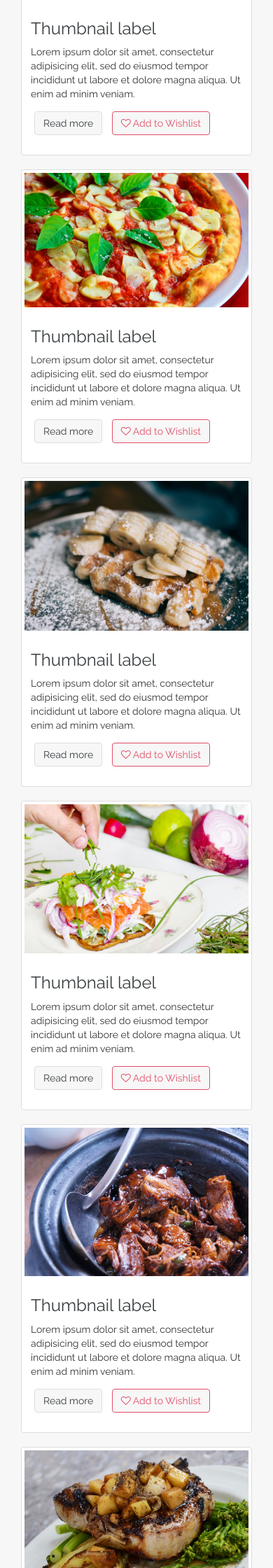
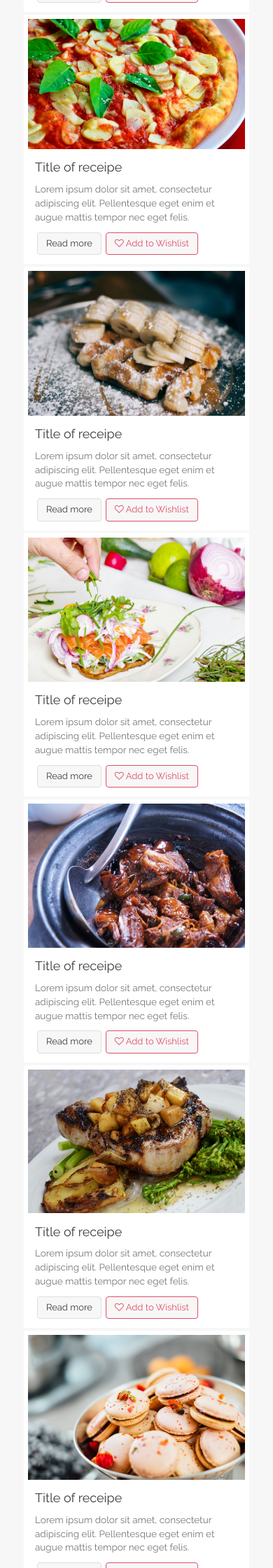
Before and after one commit to mikepenzin/yummy.li, a PHP site: page / in a window 390 px wide. Shown: the part 2287-4527 px from the top of the page at 70% size. Run offline with PHP 8.4, Linux system fonts and the light colour scheme.

Commit message:
Add files via upload

```diff
--- a/css/style.css
+++ b/css/style.css
@@ -177,7 +177,7 @@ body {
 	padding-top: 15px;
 }
 
-h4{
+.jumbotron h4{
 	padding-bottom: 40px;
 }
 
@@ -200,8 +200,9 @@ h4{
 .btn-def {
 	background: #F7F7F7;
 	border: 1px solid #DEDEDE;
+	font-size: 1.3rem;
 	color: #393e41;
-	margin: 5px;
+	margin: 1%;
 }
 
 .btn-def:hover {
@@ -268,8 +269,9 @@ h4{
 .btn-wishlist {
 	background: #F7F7F7;
 	border: 1px solid #e04f67;
+	font-size: 1.3rem;
 	color: #e04f67;
-	margin: 5px;
+	margin: 1%;
 }
 
 .btn-wishlist:hover {
@@ -288,7 +290,7 @@ a.link-heart {
 	font-family: 'Pacifico';
 	color: #393e41;
 	font-size: 4.8rem;
-	padding-bottom: 2px;
+	padding-bottom: 40px;
 	text-align: center;
 }
 
@@ -315,6 +317,7 @@ a.link-heart {
 	color: #f6f7eb;
 	text-align: center;
 	border-bottom: none;
+	padding-bottom: 5%;
 }
 
 .modal-footer {
@@ -368,3 +371,43 @@ a.link-heart {
 	max-width: 100%;
 	margin: 0 auto;
 }
+
+/*start*/
+
+.equal-height-thumbnail {
+  padding: .5vw;
+  font-size: 0;
+  display: -ms-flexbox;
+  -ms-flex-wrap: wrap;
+  -ms-flex-direction: column;
+  -webkit-flex-flow: row wrap;
+  flex-flow: row wrap;
+  display: -webkit-box;
+  display: flex;
+}
+
+.equal-height-thumbnail li {
+  -webkit-box-flex: auto;
+  -ms-flex: auto;
+  flex: auto;
+  width: 300px;
+  margin: .5vw ;
+  background: #FFF;
+  box-shadow: 0 0 1px 1px rgba(0,0,0,0.1)
+  padding:0 0.5%;
+}
+
+.equal-height-thumbnail figure {
+  padding: 2%;
+}
+
+.equal-height-thumbnail figure img {
+  width: 100%;
+  height: auto;
+}
+
+.caption {
+	padding-left: 5%;
+	padding-right: 5%;
+}
+/*end*/
--- a/home.html
+++ b/home.html
@@ -101,6 +101,7 @@
   <div class="modal-dialog">
 
     <!-- Modal content-->
+
     <div class="modal-content">
       <div class="modal-header">
         <button type="button" class="close" data-dismiss="modal">&times;</button>
@@ -167,176 +168,197 @@
 <div class="container">
   <div class="row">
 
-  <!-- Receipe #1 -->
-    <div class="col-md-4 col-sm-6">
-    <div class="thumbnail">
-      <img src="img\food-photo\1.jpg">
-      <div class="caption">
-        <h3><a href="#" class="link">Thumbnail label</a></h3>
-        <p>Lorem ipsum dolor sit amet, consectetur adipisicing elit, sed do eiusmod
-        tempor incididunt ut labore et dolore magna aliqua. Ut enim ad minim veniam.</p>
-        <p><a href="#" class="btn btn-default btn-def" role="button">Read more</a>
-        <a href="#" class="btn btn-default btn-wishlist" role="button">
-        	<i class="fa fa-heart-o" aria-hidden="true"></i></span> Add to Wishlist
-        </a></p>
-      </div>
-      </div>
+  <div class="col-lg-12 col-md-12">
+    <div class="row">
+    <ul class="equal-height-thumbnail">
+
+        <!-- Receipe #1 -->
+        <li>
+            <figure>
+              <img src="img\food-photo\1.jpg" alt="Equal height of thumbnail">
+            </figure>
+            <div class="caption">
+              <a href="#" class="link"><h4>Title of receipe - Lorem ipsum dolor sit amet</h4></a>
+            <h4><small class="text-muted">
+              Lorem ipsum dolor sit amet, consectetur adipiscing elit. Pellentesque eget enim et augue mattis tempor nec eget felis.
+              </small>
+            </h4>
+              <p>
+                <a href="#" class="btn btn-default btn-def" role="button">Read more</a>
+                <a href="#" class="btn btn-default btn-wishlist" role="button">
+                  <i class="fa fa-heart-o" aria-hidden="true"></i></span> Add to Wishlist
+                </a>
+              </p>
+          </div>
+        </li>
+
+        <!-- Receipe #2 -->
+        <li>
+            <figure>
+              <img src="img\food-photo\2.jpg" alt="Equal height of thumbnail">
+            </figure>
+            <div class="caption">
+              <a href="#" class="link"><h4>Title of receipe</h4></a>
+            <h4><small class="text-muted">
+              Lorem ipsum dolor sit amet, consectetur adipiscing elit. Pellentesque eget enim et augue mattis tempor nec eget felis.
+              </small>
+            </h4>
+              <p>
+                <a href="#" class="btn btn-default btn-def" role="button">Read more</a>
+              <a href="#" class="btn btn-default btn-wishlist" role="button">
+                  <i class="fa fa-heart-o" aria-hidden="true"></i></span> Add to Wishlist
+              </a>
+          </p>
+          </div>
+        </li>
+
+        <!-- Receipe #3 -->
+        <li>
+            <figure>
+              <img src="img\food-photo\3.jpg" alt="Equal height of thumbnail">
+            </figure>
+            <div class="caption">
+              <a href="#" class="link"><h4>Title of receipe</h4></a>
+            <h4><small class="text-muted">
+              Lorem ipsum dolor sit amet, consectetur adipiscing elit. Pellentesque eget enim et augue mattis tempor nec eget felis.
+              </small>
+            </h4>
+              <p>
+                <a href="#" class="btn btn-default btn-def" role="button">Read more</a>
+              <a href="#" class="btn btn-default btn-wishlist" role="button">
+                  <i class="fa fa-heart-o" aria-hidden="true"></i></span> Add to Wishlist
+              </a>
+          </p>
+          </div>
+        </li>
+
+        <!-- Receipe #4 -->
+        <li>
+            <figure>
+              <img src="img\food-photo\4.jpg" alt="Equal height of thumbnail">
+            </figure>
+            <div class="caption">
+              <a href="#" class="link"><h4>Title of receipe</h4></a>
+            <h4><small class="text-muted">
+              Lorem ipsum dolor sit amet, consectetur adipiscing elit. Pellentesque eget enim et augue mattis tempor nec eget felis.
+              </small>
+            </h4>
+              <p>
+                <a href="#" class="btn btn-default btn-def" role="button">Read more</a>
+              <a href="#" class="btn btn-default btn-wishlist" role="button">
+                  <i class="fa fa-heart-o" aria-hidden="true"></i></span> Add to Wishlist
+              </a>
+          </p>
+          </div>
+        </li>
+
+        <!-- Receipe #5 -->
+        <li>
+            <figure>
+              <img src="img\food-photo\5.jpg" alt="Equal height of thumbnail">
+            </figure>
+            <div class="caption">
+              <a href="#" class="link"><h4>Title of receipe</h4></a>
+            <h4><small class="text-muted">
+              Lorem ipsum dolor sit amet, consectetur adipiscing elit. Pellentesque eget enim et augue mattis tempor nec eget felis.
+              </small>
+            </h4>
+              <p>
+                <a href="#" class="btn btn-default btn-def" role="button">Read more</a>
+              <a href="#" class="btn btn-default btn-wishlist" role="button">
+                  <i class="fa fa-heart-o" aria-hidden="true"></i></span> Add to Wishlist
+              </a>
+          </p>
+          </div>
+        </li>
+        <!-- Receipe #6 -->
+        <li>
+            <figure>
+              <img src="img\food-photo\6.jpg" alt="Equal height of thumbnail">
+            </figure>
+            <div class="caption">
+              <a href="#" class="link"><h4>Title of receipe</h4></a>
+            <h4><small class="text-muted">
+              Lorem ipsum dolor sit amet, consectetur adipiscing elit. Pellentesque eget enim et augue mattis tempor nec eget felis.
+              </small>
+            </h4>
+              <p>
+                <a href="#" class="btn btn-default btn-def" role="button">Read more</a>
+              <a href="#" class="btn btn-default btn-wishlist" role="button">
+                  <i class="fa fa-heart-o" aria-hidden="true"></i></span> Add to Wishlist
+              </a>
+          </p>
+          </div>
+        </li>
+
+        <!-- Receipe #7 -->
+        <li>
+            <figure>
+              <img src="img\food-photo\7.jpg" alt="Equal height of thumbnail">
+            </figure>
+            <div class="caption">
+              <a href="#" class="link"><h4>Title of receipe</h4></a>
+            <h4><small class="text-muted">
+              Lorem ipsum dolor sit amet, consectetur adipiscing elit. Pellentesque eget enim et augue mattis tempor nec eget felis.
+              </small>
+            </h4>
+              <p>
+                <a href="#" class="btn btn-default btn-def" role="button">Read more</a>
+              <a href="#" class="btn btn-default btn-wishlist" role="button">
+                  <i class="fa fa-heart-o" aria-hidden="true"></i></span> Add to Wishlist
+              </a>
+          </p>
+          </div>
+        </li>
+
+        <!-- Receipe #8 -->
+        <li>
+            <figure>
+              <img src="img\food-photo\8.jpg" alt="Equal height of thumbnail">
+            </figure>
+            <div class="caption">
+              <a href="#" class="link"><h4>Title of receipe</h4></a>
+            <h4><small class="text-muted">
+              Lorem ipsum dolor sit amet, consectetur adipiscing elit. Pellentesque eget enim et augue mattis tempor nec eget felis.
+              </small>
+            </h4>
+              <p>
+                <a href="#" class="btn btn-default btn-def" role="button">Read more</a>
+              <a href="#" class="btn btn-default btn-wishlist" role="button">
+                  <i class="fa fa-heart-o" aria-hidden="true"></i></span> Add to Wishlist
+              </a>
+          </p>
+          </div>
+        </li>
+
+        <!-- Receipe #9 -->
+        <li>
+            <figure>
+              <img src="img\food-photo\9.jpg" alt="Equal height of thumbnail">
+            </figure>
+            <div class="caption">
+              <a href="#" class="link"><h4>Title of receipe</h4></a>
+            <h4><small class="text-muted">
+              Lorem ipsum dolor sit amet, consectetur adipiscing elit. Pellentesque eget enim et augue mattis tempor nec eget felis.
+              </small>
+            </h4>
+              <p>
+                <a href="#" class="btn btn-default btn-def" role="button">Read more</a>
+              <a href="#" class="btn btn-default btn-wishlist" role="button">
+                  <i class="fa fa-heart-o" aria-hidden="true"></i></span> Add to Wishlist
+              </a>
+          </p>
+          </div>
+        </li>
+    </ul>
     </div>
-
-   <!-- Receipe #2 -->
-    <div class="col-md-4 col-sm-6">
-    <div class="thumbnail">
-      <img src="img\food-photo\2.jpg">
-      <div class="caption">
-        <h3><a href="#" class="link">Thumbnail label</a></h3>
-        <p>Lorem ipsum dolor sit amet, consectetur adipisicing elit, sed do eiusmod
-        tempor incididunt ut labore et dolore magna aliqua. Ut enim ad minim veniam.</p>
-        <p><a href="#" class="btn btn-default btn-def" role="button">Read more</a>
-        <a href="#" class="btn btn-default btn-wishlist" role="button">
-        	<i class="fa fa-heart-o" aria-hidden="true"></i></span> Add to Wishlist
-        </a></p>
-      </div>
-      </div>
-    </div>
-
-    <!--md helper-->
-    <div class="clearfix col-sm-12 visible-md visible-sm"></div>
-
-   <!-- Receipe #3 -->
-    <div class="col-md-4 col-sm-6">
-    <div class="thumbnail">
-      <img src="img\food-photo\3.jpg">
-      <div class="caption">
-        <h3><a href="#" class="link">Thumbnail label</a></h3>
-        <p>Lorem ipsum dolor sit amet, consectetur adipisicing elit, sed do eiusmod
-        tempor incididunt ut labore et dolore magna aliqua. Ut enim ad minim veniam.</p>
-        <p><a href="#" class="btn btn-default btn-def" role="button">Read more</a>
-        <a href="#" class="btn btn-default btn-wishlist" role="button">
-        	<i class="fa fa-heart-o" aria-hidden="true"></i></span> Add to Wishlist
-        </a></p>
-      </div>
-      </div>
-    </div>
-
-    <!--lg helper-->
-    <div class="clearfix col-lg-12 visible-lg"></div>
-
-   <!-- Receipe #4 -->
-    <div class="col-md-4 col-sm-6">
-    <div class="thumbnail">
-      <img src="img\food-photo\4.jpg">
-      <div class="caption">
-        <h3><a href="#" class="link">Thumbnail label</a></h3>
-        <p>Lorem ipsum dolor sit amet, consectetur adipisicing elit, sed do eiusmod
-        tempor incididunt ut labore et dolore magna aliqua. Ut enim ad minim veniam.</p>
-        <p><a href="#" class="btn btn-default btn-def" role="button">Read more</a>
-        <a href="#" class="btn btn-default btn-wishlist" role="button">
-        	<i class="fa fa-heart-o" aria-hidden="true"></i></span> Add to Wishlist
-        </a></p>
-      </div>
-      </div>
-    </div>
-
-    <!--md helper-->
-    <div class="clearfix col-sm-12 visible-md visible-sm"></div>
-
-       <!-- Receipe #5 -->
-    <div class="col-md-4 col-sm-6">
-    <div class="thumbnail">
-      <img src="img\food-photo\5.jpg">
-      <div class="caption">
-        <h3><a href="#" class="link">Thumbnail label</a></h3>
-        <p>Lorem ipsum dolor sit amet, consectetur adipisicing elit, sed do eiusmod
-        tempor incididunt ut labore et dolore magna aliqua. Ut enim ad minim veniam.</p>
-        <p><a href="#" class="btn btn-default btn-def" role="button">Read more</a>
-        <a href="#" class="btn btn-default btn-wishlist" role="button">
-        	<i class="fa fa-heart-o" aria-hidden="true"></i></span> Add to Wishlist
-        </a></p>
-      </div>
-      </div>
-    </div>
-
-       <!-- Receipe #6 -->
-    <div class="col-md-4 col-sm-6">
-    <div class="thumbnail">
-      <img src="img\food-photo\6.jpg">
-      <div class="caption">
-        <h3><a href="#" class="link">Thumbnail label</a></h3>
-        <p>Lorem ipsum dolor sit amet, consectetur adipisicing elit, sed do eiusmod
-        tempor incididunt ut labore et dolore magna aliqua. Ut enim ad minim veniam.</p>
-        <p><a href="#" class="btn btn-default btn-def" role="button">Read more</a>
-        <a href="#" class="btn btn-default btn-wishlist" role="button">
-        	<i class="fa fa-heart-o" aria-hidden="true"></i></span> Add to Wishlist
-        </a></p>
-      </div>
-      </div>
-    </div>
-
-    <!--md helper-->
-    <div class="clearfix col-sm-12 visible-md visible-sm"></div>
-
-    <!--lg helper-->
-    <div class="clearfix col-lg-12 visible-lg"></div>
-
-           <!-- Receipe #7 -->
-    <div class="col-md-4 col-sm-6">
-    <div class="thumbnail">
-      <img src="img\food-photo\7.jpg">
-      <div class="caption">
-        <h3><a href="#" class="link">Thumbnail label</a></h3>
-        <p>Lorem ipsum dolor sit amet, consectetur adipisicing elit, sed do eiusmod
-        tempor incididunt ut labore et dolore magna aliqua. Ut enim ad minim veniam.</p>
-        <p><a href="#" class="btn btn-default btn-def" role="button">Read more</a>
-        <a href="#" class="btn btn-default btn-wishlist" role="button">
-        	<i class="fa fa-heart-o" aria-hidden="true"></i></span> Add to Wishlist
-        </a></p>
-      </div>
-      </div>
-    </div>
-
-           <!-- Receipe #8 -->
-    <div class="col-md-4 col-sm-6">
-    <div class="thumbnail">
-      <img src="img\food-photo\8.jpg">
-      <div class="caption">
-        <h3><a href="#" class="link">Thumbnail label</a></h3>
-        <p>Lorem ipsum dolor sit amet, consectetur adipisicing elit, sed do eiusmod
-        tempor incididunt ut labore et dolore magna aliqua. Ut enim ad minim veniam.</p>
-        <p><a href="#" class="btn btn-default btn-def" role="button">Read more</a>
-        <a href="#" class="btn btn-default btn-wishlist" role="button">
-        	<i class="fa fa-heart-o" aria-hidden="true"></i></span> Add to Wishlist
-        </a></p>
-      </div>
-      </div>
-    </div>
-
-    <!--md helper-->
-    <div class="clearfix col-sm-12 visible-md visible-sm"></div>
-
-           <!-- Receipe #9 -->
-    <div class="col-md-4 col-sm-6">
-    <div class="thumbnail">
-      <img src="img\food-photo\9.jpg">
-      <div class="caption">
-        <h3><a href="#" class="link">Thumbnail label</a></h3>
-        <p>Lorem ipsum dolor sit amet, consectetur adipisicing elit, sed do eiusmod
-        tempor incididunt ut labore et dolore magna aliqua. Ut enim ad minim veniam.</p>
-        <p><a href="#" class="btn btn-default btn-def" role="button">Read more</a>
-        <a href="#" class="btn btn-default btn-wishlist" role="button">
-        	<i class="fa fa-heart-o" aria-hidden="true"></i></span> Add to Wishlist
-        </a></p>
-      </div>
-      </div>
-    </div>
-
-    <!--lg helper-->
-    <div class="clearfix col-lg-12 visible-lg"></div>
-
+</div>
+</div>
 </div>
 
 <div class="footer">
   <div>
-    <a href="#myPage" title="To Top">
+    <a href="#myPage" class="smoothScroll" title="To Top">
       <span class="up"><i class="fa fa-chevron-up" aria-hidden="true"></i></span>
     </a>
   </div>
@@ -368,6 +390,7 @@
 	<!-- autocomplete data -->
 	<script type="text/javascript" src="js/docs.js" charset="UTF-8"></script>
 	<script type="text/javascript" src="js/navbar.js" charset="UTF-8"></script>
+  <script type="text/javascript" src="js/smoothscroll.js"></script>
 
 </body>
 </html>
```
Also changed, not shown: css/search-style.css (+2 -86 lines), js/smoothscroll.js (added, +33 -0 lines).
